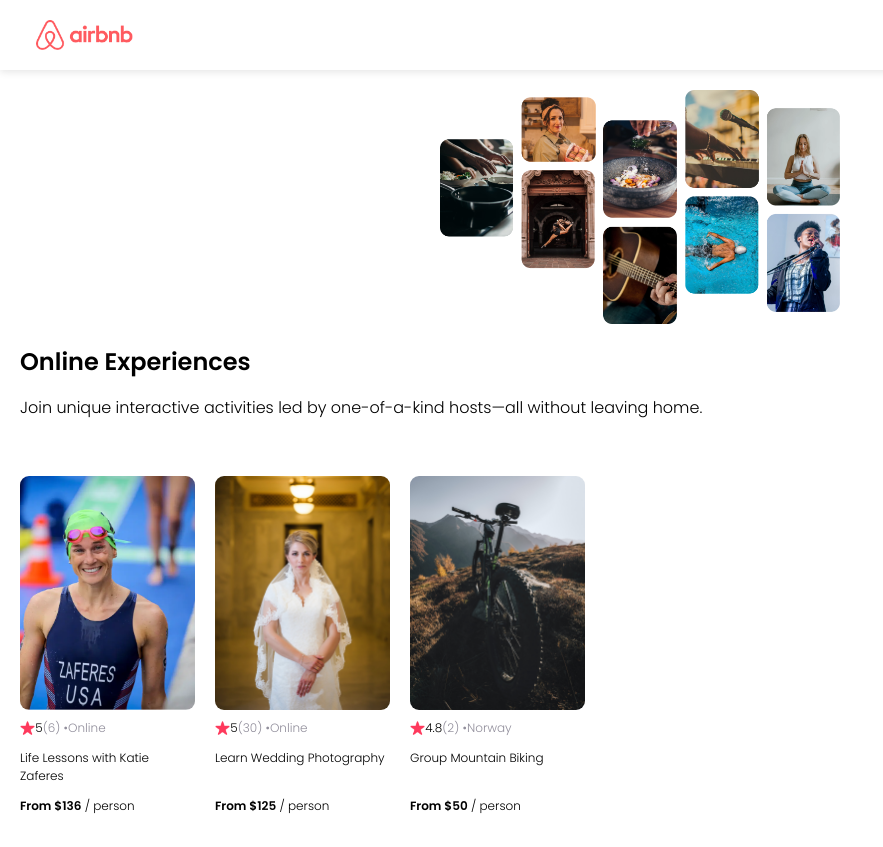
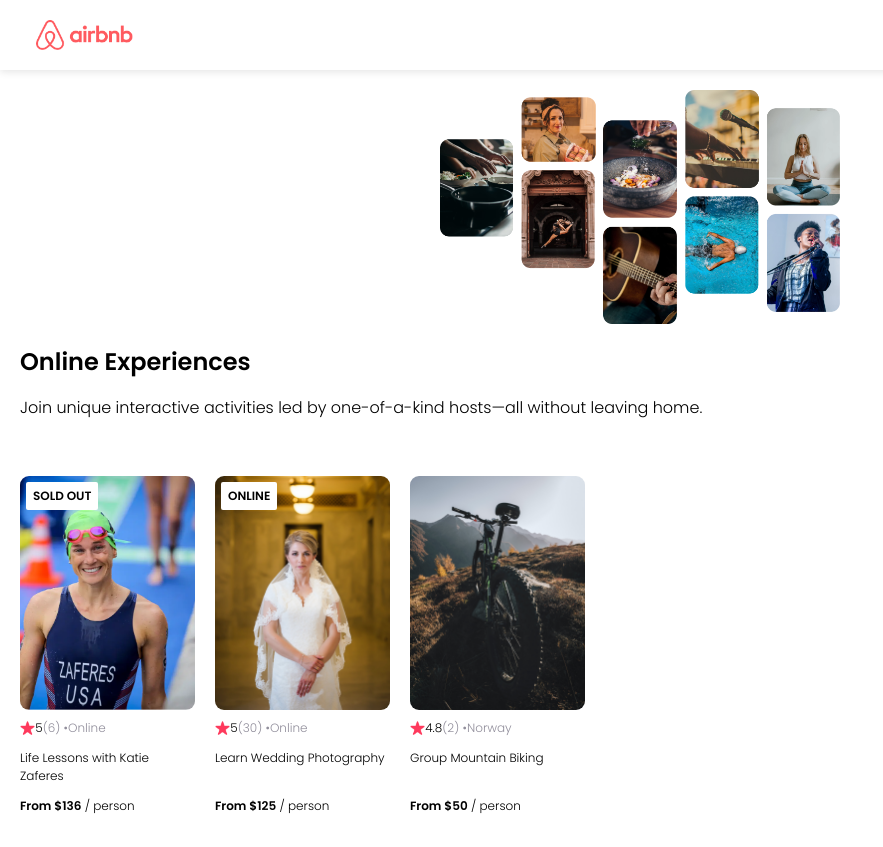
Before and after one commit to jameel-fullstackdeveloper/react-airbnb, a React (Vite) app: page / in a window 1280 px wide. Shown: the whole page, without its empty margins (0-883 px from the left). Built offline with nearby package versions, Linux system fonts and the light colour scheme.

Commit message:
card badge added

```diff
--- a/src/App.jsx
+++ b/src/App.jsx
@@ -18,6 +18,7 @@ import data from "./data"
                 location={item.location}
                 title={item.title}
                 price={item.price}
+                openSpots={item.openSpots}
             />
       )
     })
--- a/src/components/Card.jsx
+++ b/src/components/Card.jsx
@@ -1,7 +1,16 @@
 
 function Card (props) {
+
+    let badgeText
+    if (props.openSpots === 0) {
+        badgeText = "SOLD OUT"
+    } else if (props.location === "Online") {
+        badgeText = "ONLINE"
+    }
+
     return (
     <div className="card">
+         {badgeText && <div className="card--badge">{badgeText}</div>}
         <img src={`../src/images/${props.img}`} className="card--image" />
         <div className="card--stats">
             <img src="../src/images/star.png" className="card--star" />
--- a/src/index.css
+++ b/src/index.css
@@ -56,6 +56,7 @@ section {
 }
 
 .card {
+    position: relative;
     width: 175px;
     font-size: 12px;
     flex: 0 0 auto;         /* ADD */
@@ -88,3 +89,13 @@ section {
 .card--price {
     margin-top: auto;
 }
+
+.card--badge {
+    position: absolute;
+    top: 6px;
+    left: 6px;
+    background-color: white;
+    padding: 5px 7px;
+    border-radius: 2px;
+    font-weight: bold;
+}
```
